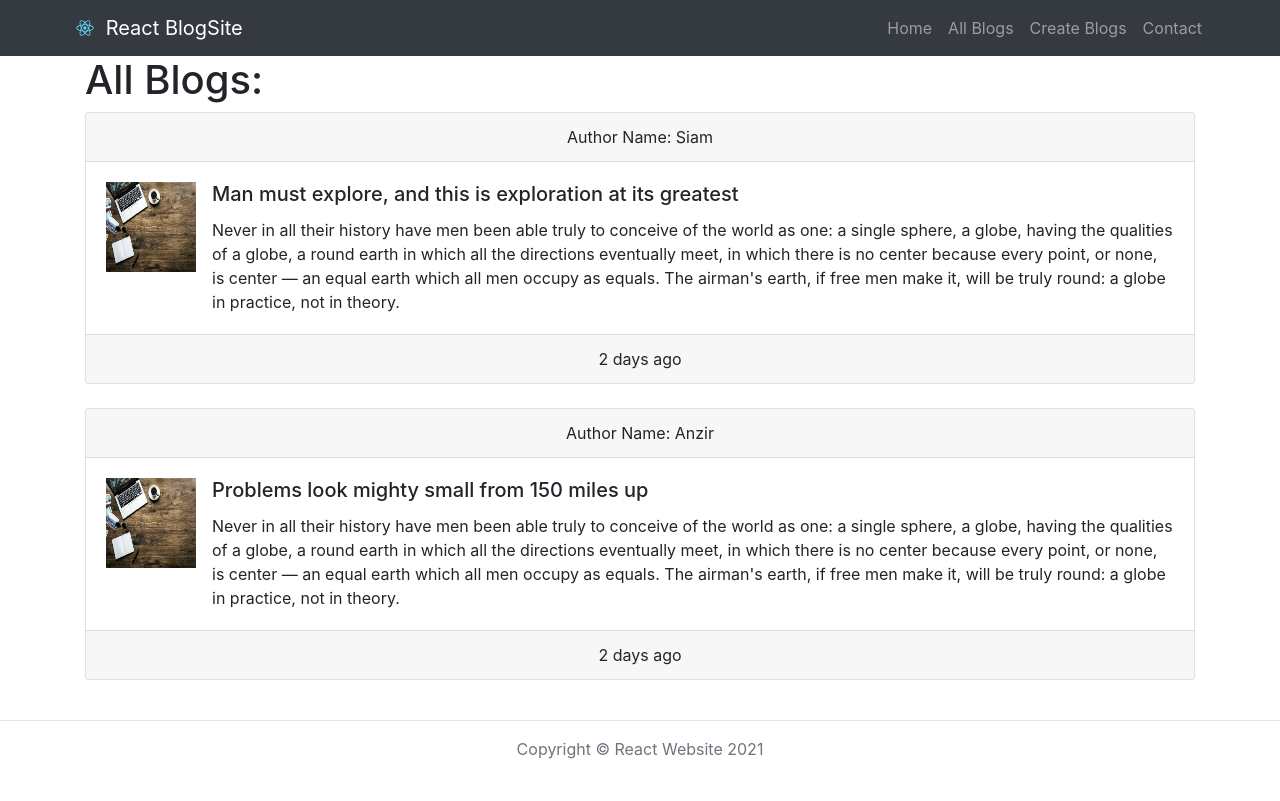
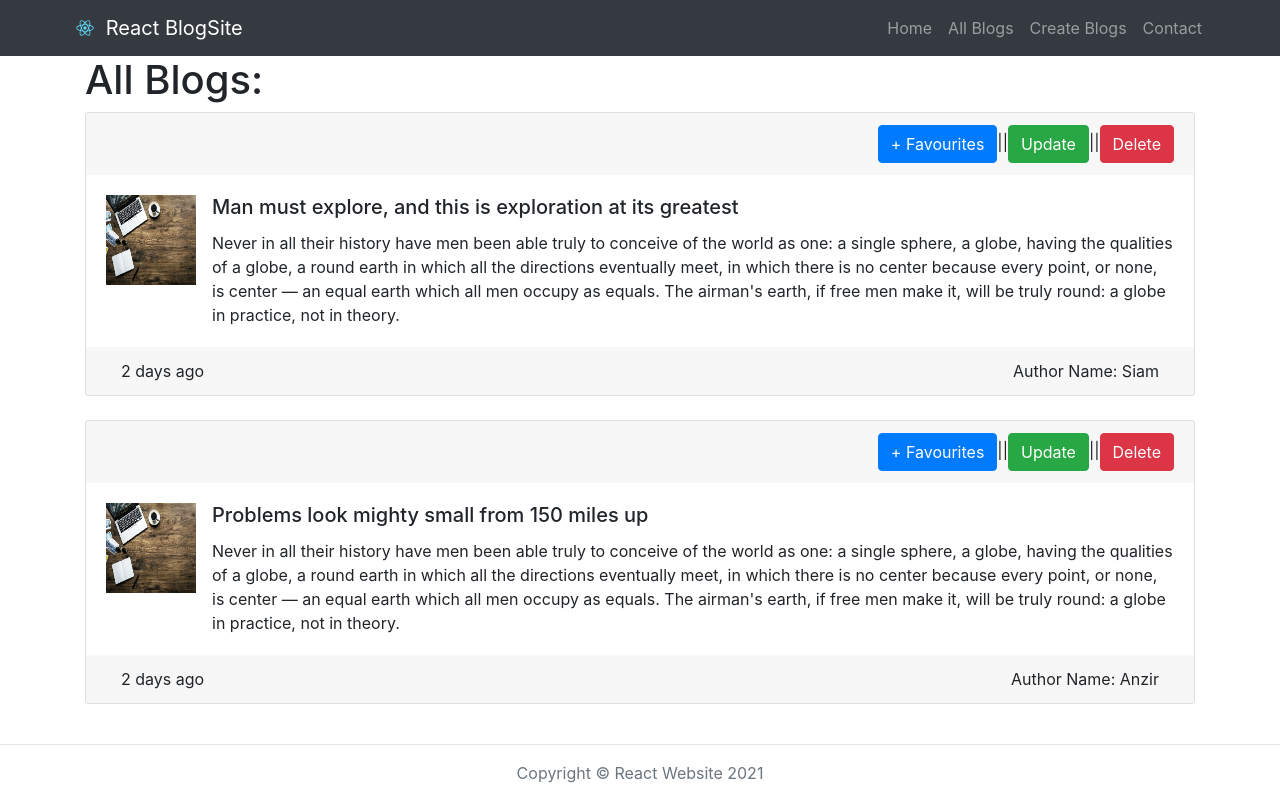
Before and after one commit to SiamAnzir/react-blogsite, a React (Create React App) app: page /allBlogs in a window 1280 px wide. Built offline with nearby package versions, Linux system fonts and the light colour scheme.

Commit message:
[Added] navBar Component

```diff
--- a/src/App.js
+++ b/src/App.js
@@ -1,7 +1,7 @@
 import React, {useState} from "react";
 import {Switch, BrowserRouter as Router , Route, Link} from "react-router-dom"
-import {Navbar, Nav,Container, NavLink } from "react-bootstrap";
-import logo from "./logo.svg"
+import {Container} from "react-bootstrap";
+import NavBar from "./components/navBar";
 import Home from "./components/Home";
 import CreateBlog from "./components/CreateBlog";
 import {blogLists} from "./components/BlogsData";
@@ -9,40 +9,32 @@ import Blogs from "./components/BlogLists";
 import useLocalStorage from "./hooks/useLocalStorage";
 import './App.css';
 
-function App() {
+const App = () => {
 
     const [blogs , setBlogs] = useLocalStorage('blogs', blogLists);
+    const initialBlogState = {id:null,title:"",description:"",author:""};
+    const [currentBlog, setCurrentBlog] = useState(initialBlogState);
+    const [editing,setEditing] = useState(false);
+    const [favourite,setFavourite] = useState(false);
 
     const addBlog = (newBlog) => {
         newBlog.id = blogs.length + 1;
         setBlogs([...blogs , newBlog]);
     }
-
+    const deleteBlog = (blogId) => {
+        setEditing(false);
+        setBlogs(blogs.filter((blog) => {
+            return blog.id !== blogId;
+        }));
+    }
     return (
         <>
             <Router>
-                <Navbar bg="dark" variant="dark">
-                    <Container>
-                        <Navbar.Brand href="/">
-                            <img
-                                alt="logo"
-                                src={logo}
-                                width="30"
-                                height="30"
-                                className="d-inline-block align-top"
-                            /> React BlogSite</Navbar.Brand>
-                        <Nav className="ml-auto">
-                            <NavLink href="/" >Home</NavLink>
-                            <NavLink href="/allBlogs">All Blogs</NavLink>
-                            <NavLink href="/createBlogs">Create Blogs</NavLink>
-                            <NavLink href="/contact">Contact</NavLink>
-                        </Nav>
-                    </Container>
-                </Navbar>
+                <NavBar/>
                 <Switch>
                     <Route exact path="/" component={Home}/>
-                    <Route render={() => (<Blogs blogs={blogs}/>)} exact path="/allBlogs"/>
-                    <Route render={() => (<CreateBlog addBlog={addBlog}/>)} exact path="/createBlogs" />
+                    <Route render={() => (<Blogs blogs={blogs} deleteBlog={deleteBlog}/>)} exact path="/allBlogs"/>
+                    <Route render={(props) => (<CreateBlog {...props} addBlog={addBlog}/>)} exact path="/createBlogs" />
                     <Route exact path="/contact" component={Home}/>
                     <Route path="*" component={() => "404 NOT FOUND"} />
                 </Switch>
--- a/src/components/BlogLists.js
+++ b/src/components/BlogLists.js
@@ -1,6 +1,6 @@
 import React from "react";
 import blogImage from "../assets/images/background.jpg";
-import {Navbar, Nav, Form, FormControl, Button, Container, Card, Media} from "react-bootstrap"
+import { Container, Card, Media, Button , Row, Col} from "react-bootstrap"
 
 const Blogs = (props) => {
 
@@ -8,7 +8,11 @@ const Blogs = (props) => {
         props.blogs.map(blog => (
             <>
                 <Card key={blog.id}>
-                    <Card.Header  className="text-center"> Author Name: {blog.author}</Card.Header>
+                    <Card.Header  className="text-right border-0">
+                        <Button variant="primary" type="submit"> + Favourites</Button>||
+                        <Button variant="success" type="submit">Update</Button>||
+                        <Button variant="danger" onClick={() =>  props.deleteBlog(blog.id)}>Delete</Button>
+                    </Card.Header>
                     <Card.Body>
                         <Media>
                             <img
@@ -26,7 +30,14 @@ const Blogs = (props) => {
                             </Media.Body>
                         </Media>
                     </Card.Body>
-                    <Card.Footer className="text-center">2 days ago</Card.Footer>
+                    <Card.Footer className="border-0">
+                        <Container>
+                            <Row>
+                                <Col className="text-left">2 days ago</Col>
+                                <Col className="text-right"> Author Name: {blog.author}</Col>
+                            </Row>
+                        </Container>
+                    </Card.Footer>
                 </Card>
                 <br/>
             </>
--- a/src/components/CreateBlog.js
+++ b/src/components/CreateBlog.js
@@ -3,7 +3,7 @@ import {blogLists} from "./BlogsData";
 import {Container, Form, Button} from "react-bootstrap";
 import {Redirect} from "react-router-dom";
 
-const CreateBlog = (props) => {
+const CreateBlog = ({history,addBlog}) => {
 
     //const [blogs , setNewBlogs] = useState(blogLists);
 
@@ -13,8 +13,9 @@ const CreateBlog = (props) => {
 
     const handleSubmit = (event) => {
         event.preventDefault();
-        props.addBlog(newBlogs);
+        addBlog(newBlogs);
         event.target.reset();
+        history.push('/allBlogs');
     }
 
     const handleInputChange = (event) => {
--- /dev/null
+++ b/src/components/navBar.js
@@ -0,0 +1,28 @@
+import React from "react";
+import {Container, Nav, Navbar, NavLink} from "react-bootstrap";
+import logo from "../logo.svg";
+
+const NavBar = () => {
+    return(
+        <Navbar bg="dark" variant="dark">
+            <Container>
+                <Navbar.Brand href="/">
+                    <img
+                        alt="logo"
+                        src={logo}
+                        width="30"
+                        height="30"
+                        className="d-inline-block align-top"
+                    /> React BlogSite</Navbar.Brand>
+                <Nav className="ml-auto">
+                    <NavLink href="/" >Home</NavLink>
+                    <NavLink href="/allBlogs">All Blogs</NavLink>
+                    <NavLink href="/createBlogs">Create Blogs</NavLink>
+                    <NavLink href="/contact">Contact</NavLink>
+                </Nav>
+            </Container>
+        </Navbar>
+    )
+}
+
+export default NavBar;
```
Also changed, not shown: src/components/AllBlogs.js (deleted, +0 -18 lines).
